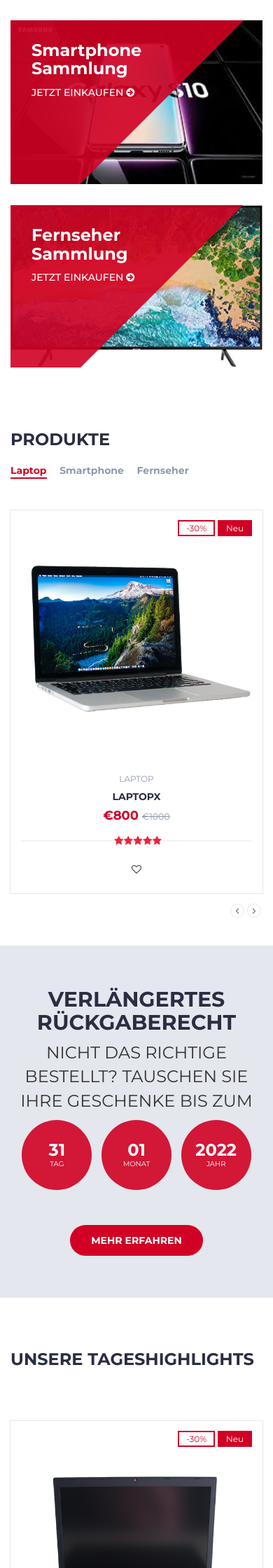
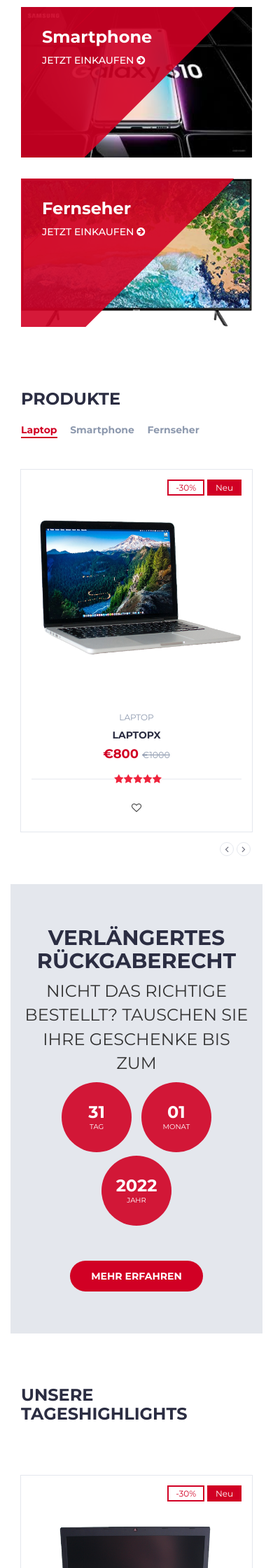
Before and after one commit to Ewaldo1/WI-Projekt-2021, a PHP site: page /Template/index.php in a window 390 px wide. Shown: the part 580-2820 px from the top of the page at 70% size. Run offline with PHP 8.4, Linux system fonts and the light colour scheme.

Commit message:
Add files via upload

```diff
--- a/Template/index.php
+++ b/Template/index.php
@@ -89,10 +89,10 @@
 
 
 						<!-- ACCOUNT -->
-						<div class="col-md-3 clearfix">
+						<!--div class="col-md-3 clearfix">
 							<div class="header-ctn">
 								<!-- Wishlist -->
-								<div>
+								<!--div>
 									<a href="#">
 										<i class="fa fa-heart-o"></i>
 										<span>Wunschliste</span>
@@ -102,7 +102,7 @@
 								<!-- /Wishlist -->
 
 								<!-- Cart -->
-								<div class="dropdown">
+								<!--div class="dropdown">
 									<a class="dropdown-toggle" data-toggle="dropdown" aria-expanded="true">
 										<i class="fa fa-shopping-cart"></i>
 										<span>Warenkorb</span>
@@ -145,7 +145,7 @@
 								<!-- /Cart -->
 
 								<!-- Menu Toogle -->
-								<div class="menu-toggle">
+								<!--div class="menu-toggle">
 									<a href="#">
 										<i class="fa fa-bars"></i>
 										<span>Menu</span>
@@ -173,10 +173,15 @@
 					<!-- NAV -->
 					<ul class="main-nav nav navbar-nav">
 						<li class="active"><a href="#">Home</a></li>
-						<li><a href="#">Kategorien</a></li>
-						<li><a href="#">Laptop</a></li>
-						<li><a href="#">Smartphone</a></li>
-						<li><a href="#">Fernseher</a></li>
+
+						<li><a href="#"><i class="fa fa-heart-o"></i>
+							<span>Wunschliste</span><li>
+
+										<i class="fa fa-shopping-cart"></i>
+										<span>Warenkorb</span>
+
+						<!--li><a href="#">Wunschliste</a></li>
+						<li><a href="#">Warenkorb</a></li-->
 					</ul>
 					<!-- /NAV -->
 				</div>
@@ -192,6 +197,17 @@
 			<div class="container">
 				<!-- row -->
 				<div class="row">
+
+					<!-- section title -->
+					<div class="col-md-12">
+						<div class="section-title">
+							<h3 class="title">Kategorien</h3>
+
+		<div class="section">
+			<!-- container -->
+			<div class="container">
+				<!-- row -->
+				<div class="row">
 					<!-- shop -->
 					<div class="col-md-4 col-xs-6">
 						<div class="shop">
@@ -199,7 +215,7 @@
 								<img src="./img/shop06.png" alt="">
 							</div>
 							<div class="shop-body">
-								<h3>Laptop<br>Sammlung</h3>
+								<h3>Laptop</h3>
 								<a href="#" class="cta-btn">Jetzt einkaufen <i class="fa fa-arrow-circle-right"></i></a>
 							</div>
 						</div>
@@ -213,7 +229,7 @@
 								<img src="./img/shop04.png" alt="">
 							</div>
 							<div class="shop-body">
-								<h3>Smartphone<br>Sammlung</h3>
+								<h3>Smartphone</h3>
 								<a href="#" class="cta-btn">Jetzt einkaufen <i class="fa fa-arrow-circle-right"></i></a>
 							</div>
 						</div>
@@ -227,7 +243,7 @@
 								<img src="./img/shop05.png" alt="">
 							</div>
 							<div class="shop-body">
-								<h3>Fernseher<br>Sammlung</h3>
+								<h3>Fernseher</h3>
 								<a href="#" class="cta-btn">Jetzt einkaufen <i class="fa fa-arrow-circle-right"></i></a>
 							</div>
 						</div>
```
